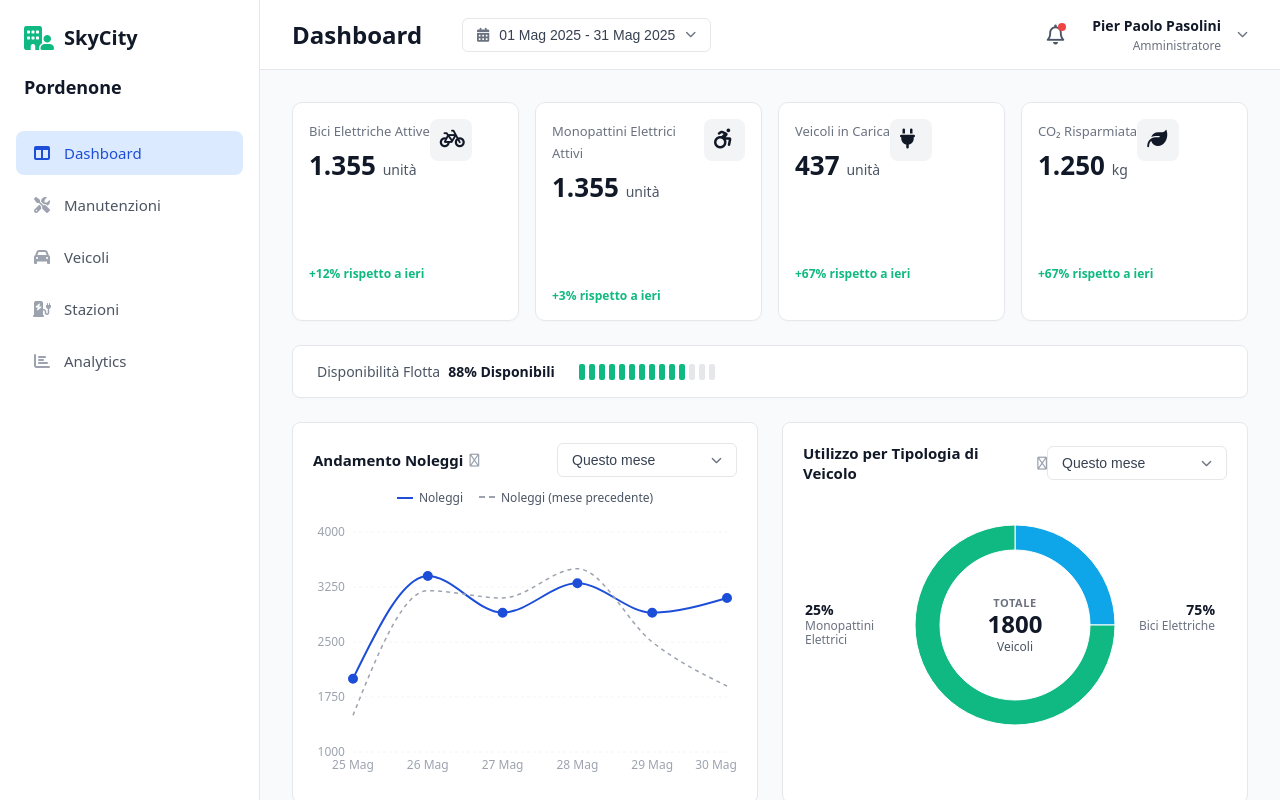
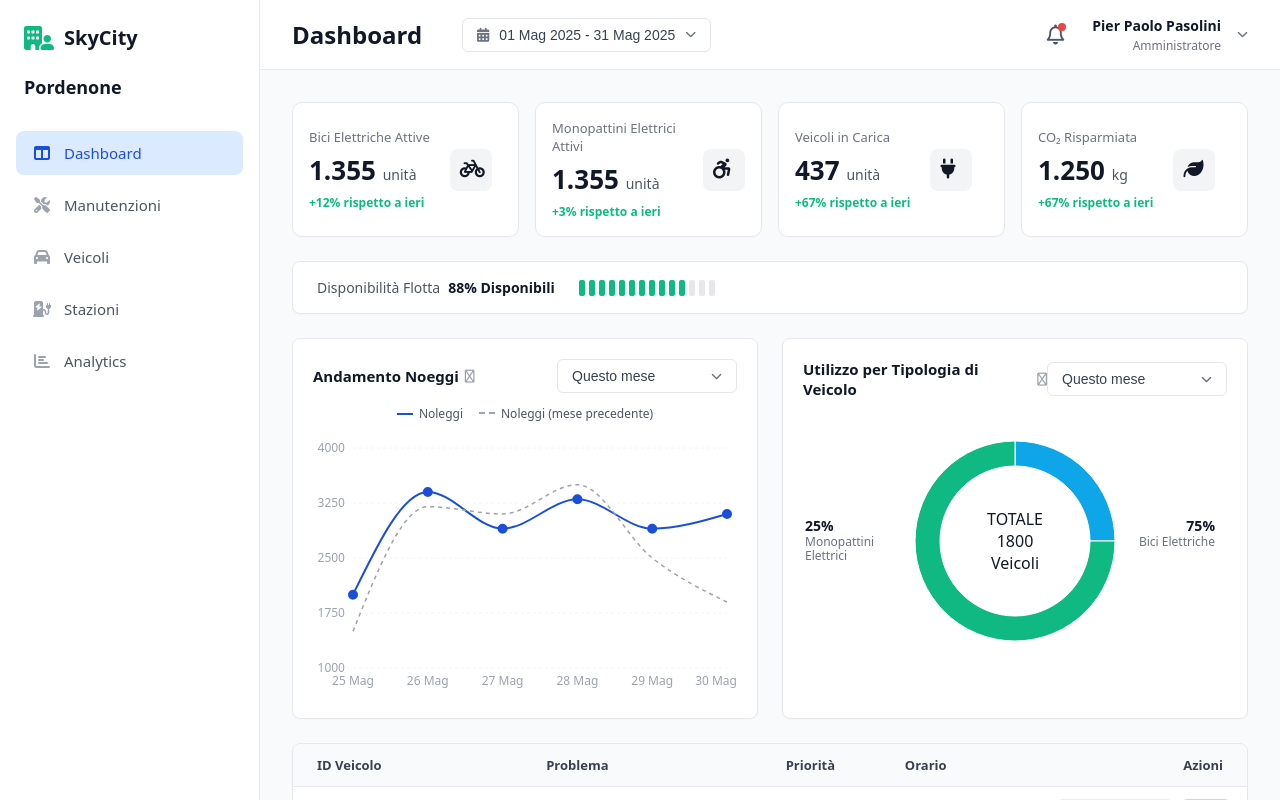
Before and after one commit to Damiano-ITS/skycity, a React (Vite) app: page /dashboard in a window 1280 px wide. Built offline with nearby package versions, Linux system fonts and the light colour scheme.

Commit message:
style: refactor kpi cards layout and remove mini charts

```diff
--- a/src/pages/Dashboard/DashboardPage.scss
+++ b/src/pages/Dashboard/DashboardPage.scss
@@ -12,15 +12,42 @@
 
 .kpi-card {
   @extend %card-base;
-  display: flex; flex-direction: column;
+  display: flex;
+  flex-direction: column;
+  justify-content: center;
 
-  &__main { display: flex; justify-content: space-between; align-items: flex-start; }
+  &__main {
+    display: flex;
+    justify-content: space-between;
+    align-items: center;
+    gap: 20px;
+  }
+  &__info {
+    display: flex;
+    flex-direction: column;
+  }
   &__title { font-size: 13px; color: $gray-500; font-weight: 500; }
   &__value { margin: 6px 0 0 0; font-size: 26px; font-weight: 700; color: $gray-900; }
   &__unit { font-size: 14px; font-weight: 500; color: $gray-600; }
-  &__icon { font-size: 20px; color: $gray-900; background-color: $gray-100; padding: 10px; border-radius: 8px; width: 22px; height: 22px; display: flex; align-items: center; justify-content: center; }
-  &__chart { margin-top: 10px; margin-bottom: 8px; }
-  &__trend { font-size: 12px; font-weight: 600; &--up { color: #10b981; } }
+  &__icon {
+    font-size: 20px;
+    color: $gray-900;
+    background-color: $gray-100;
+    padding: 10px;
+    border-radius: 8px;
+    width: 22px;
+    height: 22px;
+    display: flex;
+    align-items: center;
+    justify-content: center;
+    flex-shrink: 0;
+  }
+  &__trend {
+    margin-top: 6px;
+    font-size: 12px;
+    font-weight: 600;
+    &--up { color: #10b981; }
+  }
 }
 
 .fleet-status {
@@ -50,9 +77,9 @@
 .donut-wrapper { position: relative; width: 100%; max-width: 320px; }
 .donut-center {
   position: absolute; top: 50%; left: 50%; transform: translate(-50%, -50%); display: flex; flex-direction: column; align-items: center; text-align: center; user-select: none;
-  &__label { font-size: 11px; font-weight: 700; color: $gray-500; letter-spacing: 0.05em; }
-  &__value { font-size: 24px; font-weight: 800; color: $gray-900; line-height: 1; margin: 2px 0; }
-  &__sub { font-size: 12px; font-weight: 500; color: $gray-600; }
+  __label { font-size: 11px; font-weight: 700; color: $gray-500; letter-spacing: 0.05em; }
+  __value { font-size: 24px; font-weight: 800; color: $gray-900; line-height: 1; margin: 2px 0; }
+  __sub { font-size: 12px; font-weight: 500; color: $gray-600; }
 }
 
 .donut-labels { position: absolute; width: 100%; top: 50%; transform: translateY(-50%); display: flex; justify-content: space-between; pointer-events: none; }
--- a/src/pages/Dashboard/DashboardPage.tsx
+++ b/src/pages/Dashboard/DashboardPage.tsx
@@ -2,10 +2,6 @@ import { useState } from "react";
 import { useNavigate } from "react-router-dom";
 import {
   ResponsiveContainer,
-  AreaChart,
-  Area,
-  BarChart,
-  Bar,
   LineChart,
   Line,
   XAxis,
@@ -39,17 +35,6 @@ export default function DashboardPage() {
   const chartDateOptions: SelectOption[] = [
     { value: "week-this-month", label: "Questo mese" },
     { value: "week-prev-month", label: "Mese scorso" }
-  ];
-
-  const miniLineData = [
-    { value: 30 }, { value: 40 }, { value: 35 }, { value: 50 },
-    { value: 45 }, { value: 60 }, { value: 55 }, { value: 70 }
-  ];
-
-  const miniBarData = [
-    { value: 4 }, { value: 6 }, { value: 8 }, { value: 5 },
-    { value: 7 }, { value: 9 }, { value: 6 }, { value: 8 },
-    { value: 10 }, { value: 7 }, { value: 9 }, { value: 11 }
   ];
 
   const rentalsData = [
@@ -96,23 +81,10 @@ export default function DashboardPage() {
             <div className="kpi-card__info">
               <span className="kpi-card__title">Bici Elettriche Attive</span>
               <h3 className="kpi-card__value">1.355 <span className="kpi-card__unit">unità</span></h3>
+              <span className="kpi-card__trend kpi-card__trend--up">+12% rispetto a ieri</span>
             </div>
             <i className="fa-solid fa-bicycle kpi-card__icon"></i>
           </div>
-          <div className="kpi-card__chart">
-            <ResponsiveContainer width="100%" height={40}>
-              <AreaChart data={miniLineData}>
-                <defs>
-                  <linearGradient id="colorBici" x1="0" y1="0" x2="0" y2="1">
-                    <stop offset="5%" stopColor="#10b981" stopOpacity={0.2}/>
-                    <stop offset="95%" stopColor="#10b981" stopOpacity={0}/>
-                  </linearGradient>
-                </defs>
-                <Area type="monotone" dataKey="value" stroke="#10b981" strokeWidth={1.5} fillOpacity={1} fill="url(#colorBici)" />
-              </AreaChart>
-            </ResponsiveContainer>
-          </div>
-          <span className="kpi-card__trend kpi-card__trend--up">+12% rispetto a ieri</span>
         </div>
 
         <div className="kpi-card">
@@ -120,23 +92,10 @@ export default function DashboardPage() {
             <div className="kpi-card__info">
               <span className="kpi-card__title">Monopattini Elettrici Attivi</span>
               <h3 className="kpi-card__value">1.355 <span className="kpi-card__unit">unità</span></h3>
+              <span className="kpi-card__trend kpi-card__trend--up">+3% rispetto a ieri</span>
             </div>
             <i className="fa-solid fa-wheelchair-move kpi-card__icon"></i>
           </div>
-          <div className="kpi-card__chart">
-            <ResponsiveContainer width="100%" height={40}>
-              <AreaChart data={miniLineData}>
-                <defs>
-                  <linearGradient id="colorMono" x1="0" y1="0" x2="0" y2="1">
-                    <stop offset="5%" stopColor="#0ea5e9" stopOpacity={0.2}/>
-                    <stop offset="95%" stopColor="#0ea5e9" stopOpacity={0}/>
-                  </linearGradient>
-                </defs>
-                <Area type="monotone" dataKey="value" stroke="#0ea5e9" strokeWidth={1.5} fillOpacity={1} fill="url(#colorMono)" />
-              </AreaChart>
-            </ResponsiveContainer>
-          </div>
-          <span className="kpi-card__trend kpi-card__trend--up">+3% rispetto a ieri</span>
         </div>
 
         <div className="kpi-card">
@@ -144,17 +103,10 @@ export default function DashboardPage() {
             <div className="kpi-card__info">
               <span className="kpi-card__title">Veicoli in Carica</span>
               <h3 className="kpi-card__value">437 <span className="kpi-card__unit">unità</span></h3>
+              <span className="kpi-card__trend kpi-card__trend--up">+67% rispetto a ieri</span>
             </div>
             <i className="fa-solid fa-plug kpi-card__icon"></i>
           </div>
-          <div className="kpi-card__chart">
-            <ResponsiveContainer width="100%" height={40}>
-              <BarChart data={miniBarData}>
-                <Bar dataKey="value" fill="#0ea5e9" radius={[2, 2, 0, 0]} />
-              </BarChart>
-            </ResponsiveContainer>
-          </div>
-          <span className="kpi-card__trend kpi-card__trend--up">+67% rispetto a ieri</span>
         </div>
 
         <div className="kpi-card">
@@ -162,18 +114,12 @@ export default function DashboardPage() {
             <div className="kpi-card__info">
               <span className="kpi-card__title">CO₂ Risparmiata</span>
               <h3 className="kpi-card__value">1.250 <span className="kpi-card__unit">kg</span></h3>
+              <span className="kpi-card__trend kpi-card__trend--up">+67% rispetto a ieri</span>
             </div>
             <i className="fa-solid fa-leaf kpi-card__icon"></i>
           </div>
-          <div className="kpi-card__chart">
-            <ResponsiveContainer width="100%" height={40}>
-              <BarChart data={miniBarData}>
-                <Bar dataKey="value" fill="#10b981" radius={[2, 2, 0, 0]} />
-              </BarChart>
-            </ResponsiveContainer>
-          </div>
-          <span className="kpi-card__trend kpi-card__trend--up">+67% rispetto a ieri</span>
         </div>
+
       </div>
 
       <div className="dashboard__fleet-availability">
@@ -195,7 +141,7 @@ export default function DashboardPage() {
         <div className="chart-box">
           <div className="chart-box__header">
             <div className="chart-box__title-wrapper">
-              <h4 className="chart-box__title">Andamento Noleggi</h4>
+              <h4 className="chart-box__title">Andamento Noeggi</h4>
               <i className="fa-regular fa-circle-info chart-box__info-icon"></i>
             </div>
             <CustomSelect
```
